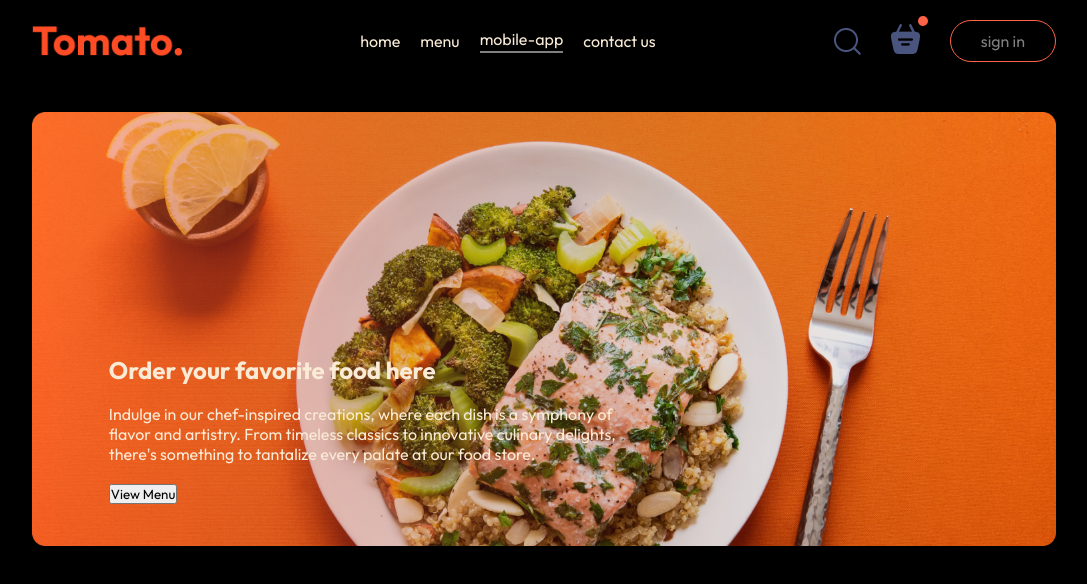
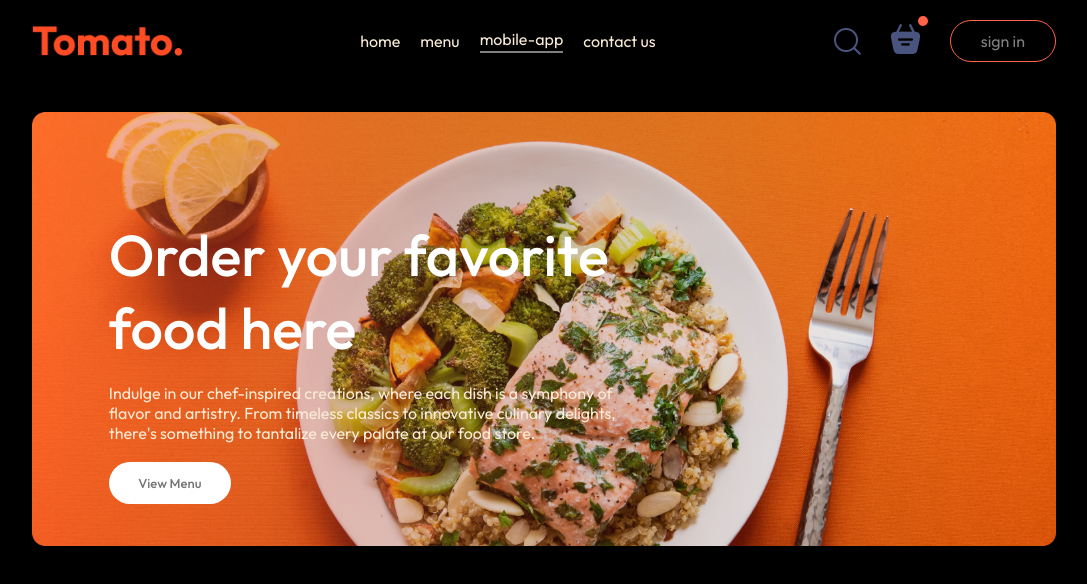
Before and after one commit to SandeepSabu9809/Zomato-Clone, a React (Vite) app in the folder frontend/: page / in a window 1280 px wide. Shown: the top 584 px of the page, without its empty margins (96-1183 px from the left). Built offline with nearby package versions, Linux system fonts and the light colour scheme.

Commit message:
completed header component

```diff
--- a/frontend/src/components/Header/Header.css
+++ b/frontend/src/components/Header/Header.css
@@ -14,4 +14,27 @@
     max-width: 50%;
     bottom: 10%;
     left: 6vw;
+    animation: fadeIn 3s;
 }
+.header-contents h2{
+    font-weight: 500;
+    color: white;
+    font-size: max(4.5vw,22px);
+}
+
+.header-contents button {
+    border: none;
+    color: #747474;
+    font-weight: 500;
+    padding: 1vw 2.3vw;
+    background-color: white;
+    font-size: max(1vw,13px);
+    border-radius: 50px;
+    transition: 0.5s ease-out ;
+}
+
+.header-contents button:hover{
+    background-color: pink;
+    color: black;
+    scale: 1.03;
+}
--- a/frontend/src/index.css
+++ b/frontend/src/index.css
@@ -22,3 +22,12 @@
   width: 80%;
   margin: auto;
 }
+
+@keyframes fadeIn {
+  0%{
+    opacity: 0;
+  }
+  100%{
+    opacity: 1;
+  }
+}
```
